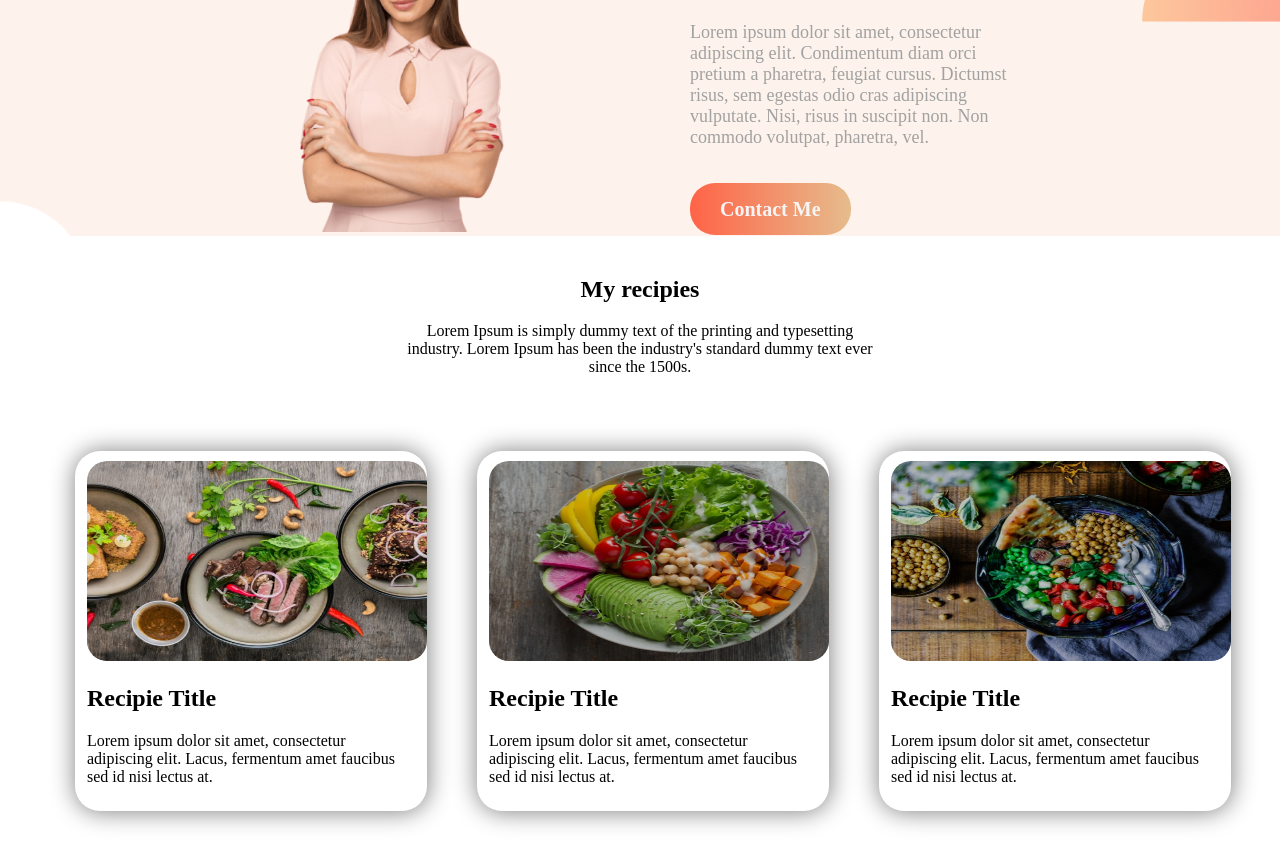
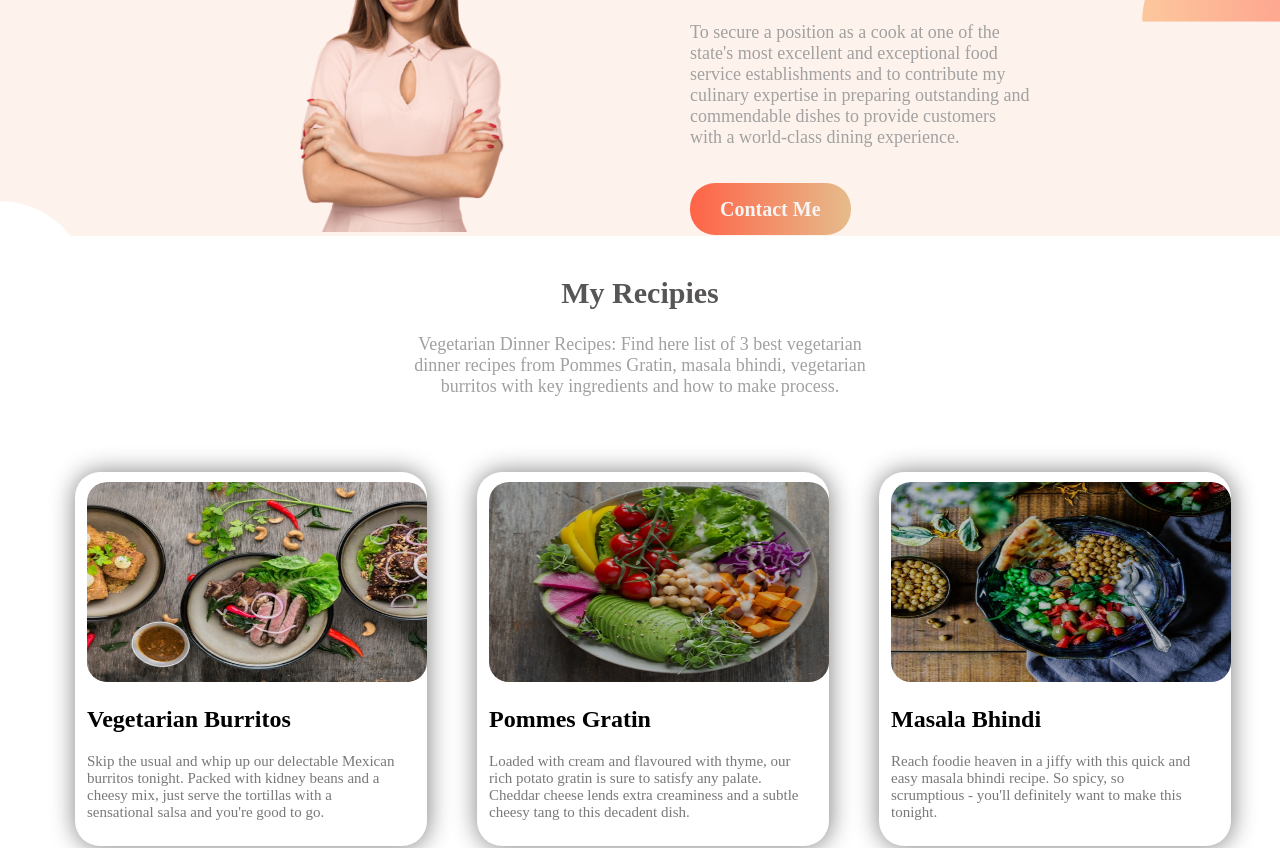
Before and after one commit to rayhansheikh99/foodbank, a plain HTML site: page index.html in a window 1280 px wide. Shown: the part 624-1472 px from the top of the page. Drawn offline with Linux system fonts and the light colour scheme.

Commit message:
text updated

```diff
--- a/index.html
+++ b/index.html
@@ -20,7 +20,7 @@
         <h1 id="order-heading">
           <span>Skip</span> The Diet,<br />
           Just Eat Healthy <br />
-          With Food Network
+          With Food Bank
         </h1>
         <p class="paragraph-font">
           Imagine you don't need a diet because we provide healthy and delicious
@@ -48,21 +48,21 @@
       <div class="half-width-1 about-me">
         <h2>About Me</h2>
         <p>
-          Lorem ipsum dolor sit amet, consectetur adipiscing elit. Condimentum
-          diam orci pretium a pharetra, feugiat cursus. Dictumst risus, sem
-          egestas odio cras adipiscing vulputate. Nisi, risus in suscipit non.
-          Non commodo volutpat, pharetra, vel.
+          To secure a position as a cook at one of the state's most excellent
+          and exceptional food service establishments and to contribute my
+          culinary expertise in preparing outstanding and commendable dishes to
+          provide customers with a world-class dining experience.
         </p>
         <a target="_blank" href="">Contact Me</a>
       </div>
     </section>
     <section>
       <div class="recipies-text">
-        <h2>My recipies</h2>
+        <h2>My Recipies</h2>
         <p>
-          Lorem Ipsum is simply dummy text of the printing and typesetting
-          industry. Lorem Ipsum has been the industry's standard dummy text ever
-          since the 1500s.
+          Vegetarian Dinner Recipes: Find here list of 3 best vegetarian dinner
+          recipes from Pommes Gratin, masala bhindi, vegetarian burritos with
+          key ingredients and how to make process.
         </p>
       </div>
     </section>
@@ -73,10 +73,11 @@
           src="images/food/Project Cover1.jpg"
           alt="food item"
         />
-        <h2>Recipie Title</h2>
+        <h2>Vegetarian Burritos</h2>
         <p>
-          Lorem ipsum dolor sit amet, consectetur adipiscing elit. Lacus,
-          fermentum amet faucibus sed id nisi lectus at.
+          Skip the usual and whip up our delectable Mexican burritos tonight.
+          Packed with kidney beans and a cheesy mix, just serve the tortillas
+          with a sensational salsa and you're good to go.
         </p>
       </div>
       <div class="half-width-2">
@@ -85,10 +86,11 @@
           src="images/food/Project Cover5.png"
           alt="food item"
         />
-        <h2>Recipie Title</h2>
+        <h2>Pommes Gratin</h2>
         <p>
-          Lorem ipsum dolor sit amet, consectetur adipiscing elit. Lacus,
-          fermentum amet faucibus sed id nisi lectus at.
+          Loaded with cream and flavoured with thyme, our rich potato gratin is
+          sure to satisfy any palate. Cheddar cheese lends extra creaminess and
+          a subtle cheesy tang to this decadent dish.
         </p>
       </div>
       <div class="half-width-2">
@@ -97,10 +99,11 @@
           src="images/food/Project Cover8.png"
           alt="food item"
         />
-        <h2>Recipie Title</h2>
+        <h2>Masala Bhindi</h2>
         <p>
-          Lorem ipsum dolor sit amet, consectetur adipiscing elit. Lacus,
-          fermentum amet faucibus sed id nisi lectus at.
+          Reach foodie heaven in a jiffy with this quick and easy masala bhindi
+          recipe. So spicy, so scrumptious - you'll definitely want to make this
+          tonight.
         </p>
       </div>
     </section>
--- a/style.css
+++ b/style.css
@@ -75,6 +75,14 @@ span {
   text-align: center;
   margin: 40px 400px;
 }
+.recipies-text h2{
+    font-size: 30px;
+    color: rgb(87, 85, 85);
+}
+.recipies-text p{
+    font-size: 18px;
+    color: #a1a1a1;
+}
 .recipies-title {
   display: flex;
   margin: 50px;
@@ -84,6 +92,10 @@ span {
   margin: 25px;
   box-shadow: 0.5px 0.5px 25px 0.5px gray;
   border-radius: 25px;
+}
+.half-width-2 p{
+    font-size: 15px;
+    color: #7a7878;
 }
 .recipies-img {
   border-radius: 20px;
@@ -119,6 +131,7 @@ span {
   font-size: 15px;
   padding: 0;
   margin: 0;
+  color: #3a3939;
 }
 footer{
     background-color:#0B0D17;
```
